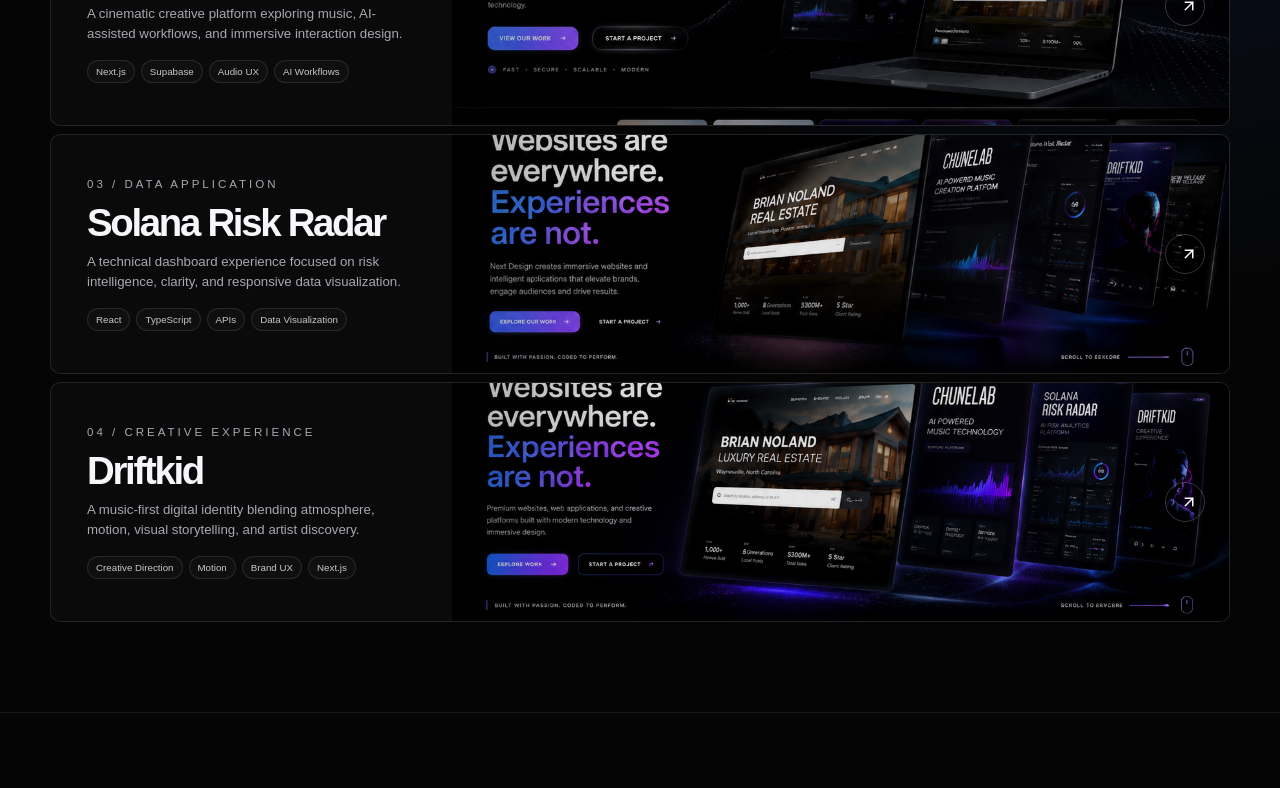
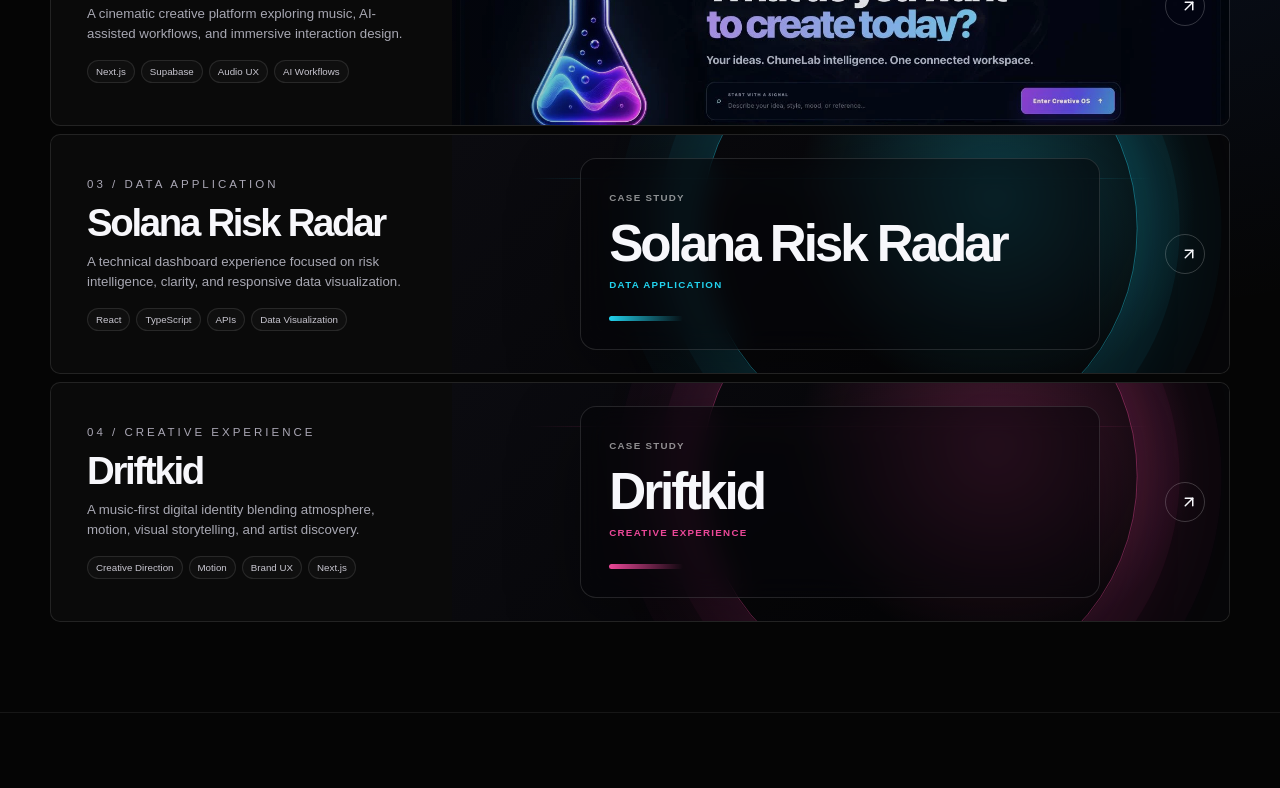
Before and after one commit to caseinfotech/next-design, a Next.js app: page / in a window 1280 px wide. Shown: the part 1400-2188 px from the top of the page. Built offline with nearby package versions, Linux system fonts and the light colour scheme.

Commit message:
Replace mismatched portfolio previews

```diff
--- a/src/app/globals.css
+++ b/src/app/globals.css
@@ -739,6 +739,57 @@ button, input, textarea, select { font: inherit; }
 .work-media { order: 2 !important; min-height: 238px; }
 .work-media img { object-position: center 15%; }
 
+.work-media-placeholder {
+  display: grid;
+  place-items: center;
+  overflow: hidden;
+  isolation: isolate;
+  background: radial-gradient(circle at 70% 28%,rgba(var(--card-accent),.3),transparent 35%),linear-gradient(135deg,#0b0b10,#060608 65%);
+}
+
+.work-media-placeholder::before,
+.work-media-placeholder::after {
+  content: "";
+  position: absolute;
+  pointer-events: none;
+}
+
+.work-media-placeholder::before {
+  width: min(34vw,500px);
+  aspect-ratio: 1;
+  border: 1px solid rgba(var(--card-accent),.45);
+  border-radius: 50%;
+  box-shadow: 0 0 0 42px rgba(var(--card-accent),.05),0 0 0 84px rgba(var(--card-accent),.025),0 0 100px rgba(var(--card-accent),.22);
+  transform: translate(18%,-6%);
+}
+
+.work-media-placeholder::after {
+  inset: 18% 10% auto;
+  height: 1px;
+  background: linear-gradient(90deg,transparent,rgba(var(--card-accent),.65),transparent);
+}
+
+.work-placeholder {
+  position: relative;
+  z-index: 1;
+  width: min(76%,520px);
+  padding: 28px;
+  border: 1px solid rgba(255,255,255,.12);
+  border-radius: 16px;
+  background: rgba(5,5,8,.54);
+  box-shadow: 0 24px 70px rgba(0,0,0,.35);
+  backdrop-filter: blur(14px);
+}
+
+.work-placeholder span,
+.work-placeholder p { color: rgba(255,255,255,.55); text-transform: uppercase; letter-spacing: .13em; font-size: .61rem; font-weight: 800; }
+.work-placeholder strong { display: block; max-width: 400px; margin: 16px 0 12px; font-size: clamp(2rem,4vw,4.6rem); line-height: .9; letter-spacing: -.06em; }
+.work-placeholder p { margin: 0; color: rgb(var(--card-accent)); }
+.work-placeholder i { display: block; width: 74px; height: 5px; margin-top: 26px; border-radius: 999px; background: linear-gradient(90deg,rgb(var(--card-accent)),transparent); }
+
+.work-media-solana-risk-radar { --card-accent: 34,211,238; }
+.work-media-driftkid { --card-accent: 236,72,153; }
+
 .services-section,
 .tech-section { padding: 76px 0; border-top: 1px solid rgba(255,255,255,.07); }
 
--- a/src/app/work/[slug]/page.tsx
+++ b/src/app/work/[slug]/page.tsx
@@ -23,7 +23,7 @@ export async function generateMetadata({params}:{params:Promise<{slug:string}>})
       url:canonical,
       title:`${project.title} — ${project.category} Case Study | Next Design`,
       description:project.description,
-      images:[{url:project.image,width:project.imageWidth,height:project.imageHeight,alt:`${project.title} digital experience`}],
+      images:[{url:project.gallery?.[0] ?? project.image,width:project.galleryDimensions?.[0]?.width ?? project.imageWidth,height:project.galleryDimensions?.[0]?.height ?? project.imageHeight,alt:`${project.title} digital experience`}],
     },
   };
 }
--- a/src/components/FeaturedWork.tsx
+++ b/src/components/FeaturedWork.tsx
@@ -16,7 +16,9 @@ export default function FeaturedWork(){
       <p>Strategy, design, and engineering brought together as one focused digital experience.</p>
     </motion.div>
     <div className="work-grid">
-      {projects.map((p,i)=><motion.article key={p.slug} initial={{opacity:0,y:60}} whileInView={{opacity:1,y:0}} viewport={{once:true,margin:"-80px"}} transition={{duration:.75,ease:[.22,1,.36,1]}} className={`work-card work-card-${p.accent}`}>
+      {projects.map((p,i)=>{
+        const showcaseImage=p.gallery?.[0];
+        return <motion.article key={p.slug} initial={{opacity:0,y:60}} whileInView={{opacity:1,y:0}} viewport={{once:true,margin:"-80px"}} transition={{duration:.75,ease:[.22,1,.36,1]}} className={`work-card work-card-${p.accent}`}>
         <div className="work-card-copy" style={{order:i%2?2:1}}>
           <span className="eyebrow">0{i+1} / {p.category}</span>
           <h3>{p.title}</h3>
@@ -24,8 +26,10 @@ export default function FeaturedWork(){
           <div className="work-tags">{p.technologies.map(t=><span key={t} className="pill">{t}</span>)}</div>
           <Link className="work-link" href={`/work/${p.slug}`}>View case study <ArrowUpRight size={18}/></Link>
         </div>
-        <Link href={`/work/${p.slug}`} className="work-media" style={{order:i%2?1:2}} aria-label={`View ${p.title} case study`}><Image src={p.image} alt={`${p.title} project preview`} fill sizes="(max-width: 850px) 100vw, 55vw" /></Link>
-      </motion.article>)}
+        <Link href={`/work/${p.slug}`} className={`work-media ${showcaseImage?"":"work-media-placeholder"} work-media-${p.slug}`} style={{order:i%2?1:2}} aria-label={`View ${p.title} case study`}>
+          {showcaseImage ? <Image src={showcaseImage} alt={`${p.title} project preview`} fill sizes="(max-width: 850px) 100vw, 55vw" /> : <div className="work-placeholder"><span>Case study</span><strong>{p.title}</strong><p>{p.category}</p><i aria-hidden="true"/></div>}
+        </Link>
+      </motion.article>})}
     </div>
   </div></section>
 }
```
